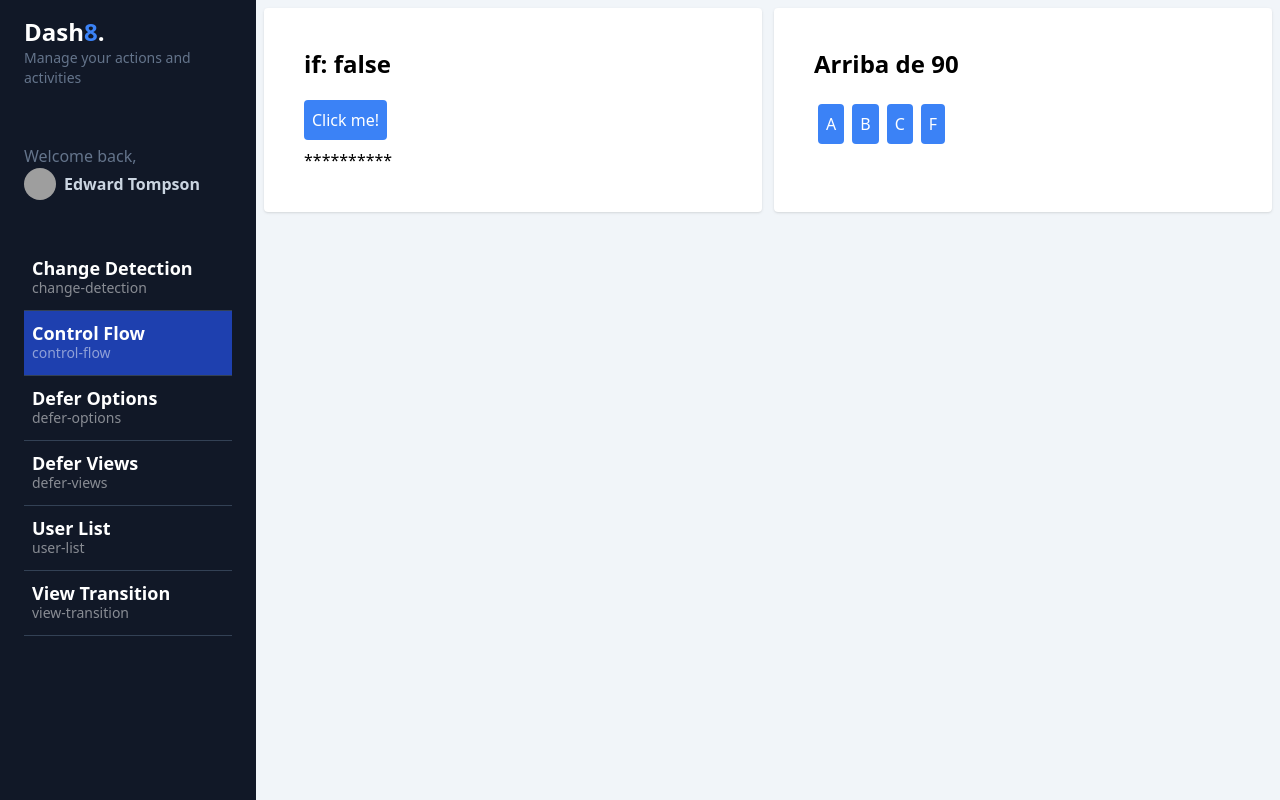
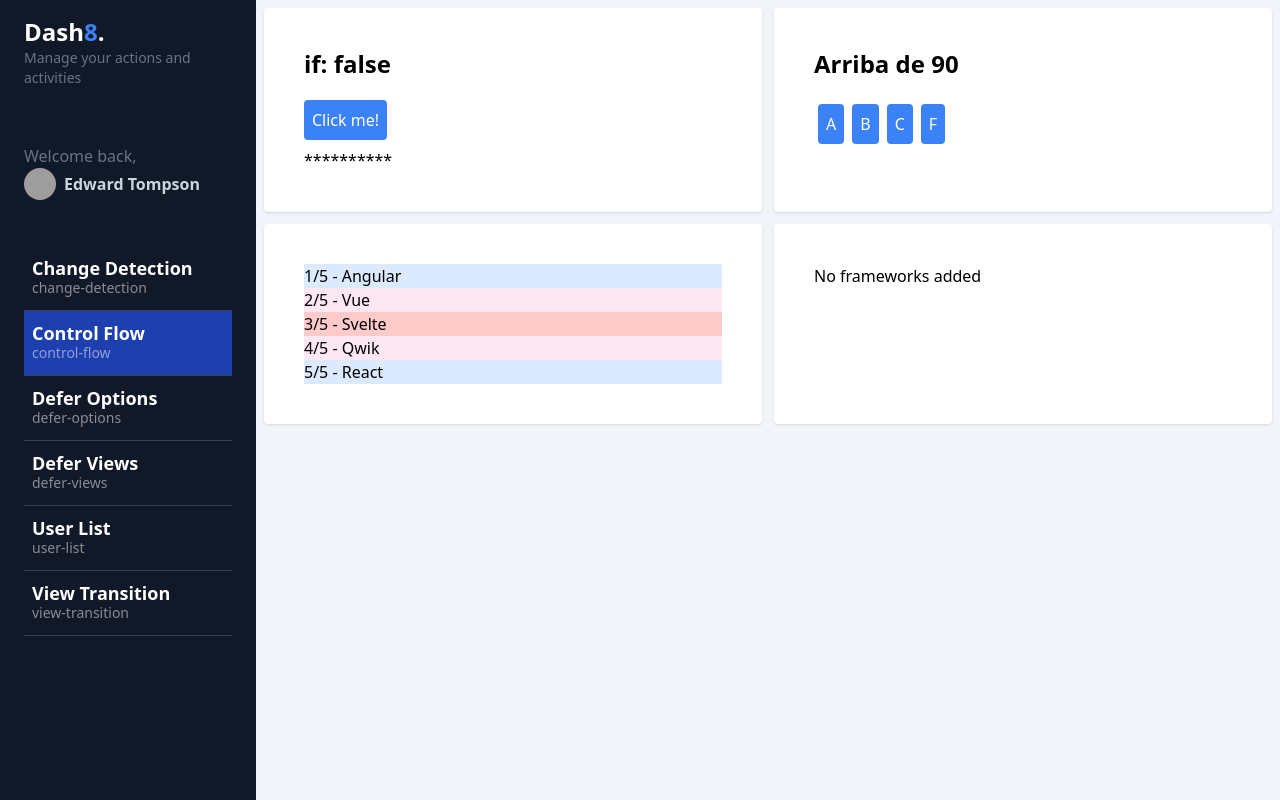
Before and after one commit to Piazzolla/dashboard-ang, an Angular app: page /dashboard/control-flow in a window 1280 px wide. Built offline with nearby package versions, Linux system fonts and the light colour scheme; grey boxes are pictures that could not be loaded.

Commit message:
control flow for

```diff
--- a/src/app/dashboard/pages/control-flow/control-flow.component.html
+++ b/src/app/dashboard/pages/control-flow/control-flow.component.html
@@ -37,4 +37,30 @@
     <button (click)="setGrade('F')" class="p-2 bg-blue-500 rounded text-white m-1">F</button>
 
   </div>
+
+  <!-- @for -->
+  <div class="bg-white rounded shadow p-10">
+    <ul>
+      @for (framework of frameworks(); track frameworks; let i = $index, first= $first, last = $last, even = $even, odd = $odd, count=$count) {
+      <li [class]="{
+        'bg-red-200': even && !first && !last,
+        'bg-pink-100': odd && !first && !last,
+        'bg-blue-100': first || last,
+      }">
+        {{ i + 1}}/{{count}} - {{ framework }}
+      </li>
+
+      }
+    </ul>
+  </div>
+
+  <div class="bg-white rounded shadow p-10">
+    <ul>
+      @for (framework of frameworks2(); track $index) {
+      <li>{{ framework }}</li>
+      } @empty {
+      <li>No frameworks added</li>
+      }
+    </ul>
+  </div>
 </section>
--- a/src/app/dashboard/pages/control-flow/control-flow.component.ts
+++ b/src/app/dashboard/pages/control-flow/control-flow.component.ts
@@ -21,6 +21,9 @@ export default class ControlFlowComponent {
   public showContent = signal(false);
   public grade = signal<Grade>('A');
 
+  public frameworks = signal(['Angular', 'Vue', 'Svelte', 'Qwik', 'React']);
+  public frameworks2 = signal([]);
+
   public toggleContent() {
     this.showContent.update( value => !value);
   }
```
Lines whose indentation alone changed are shown as unchanged.
